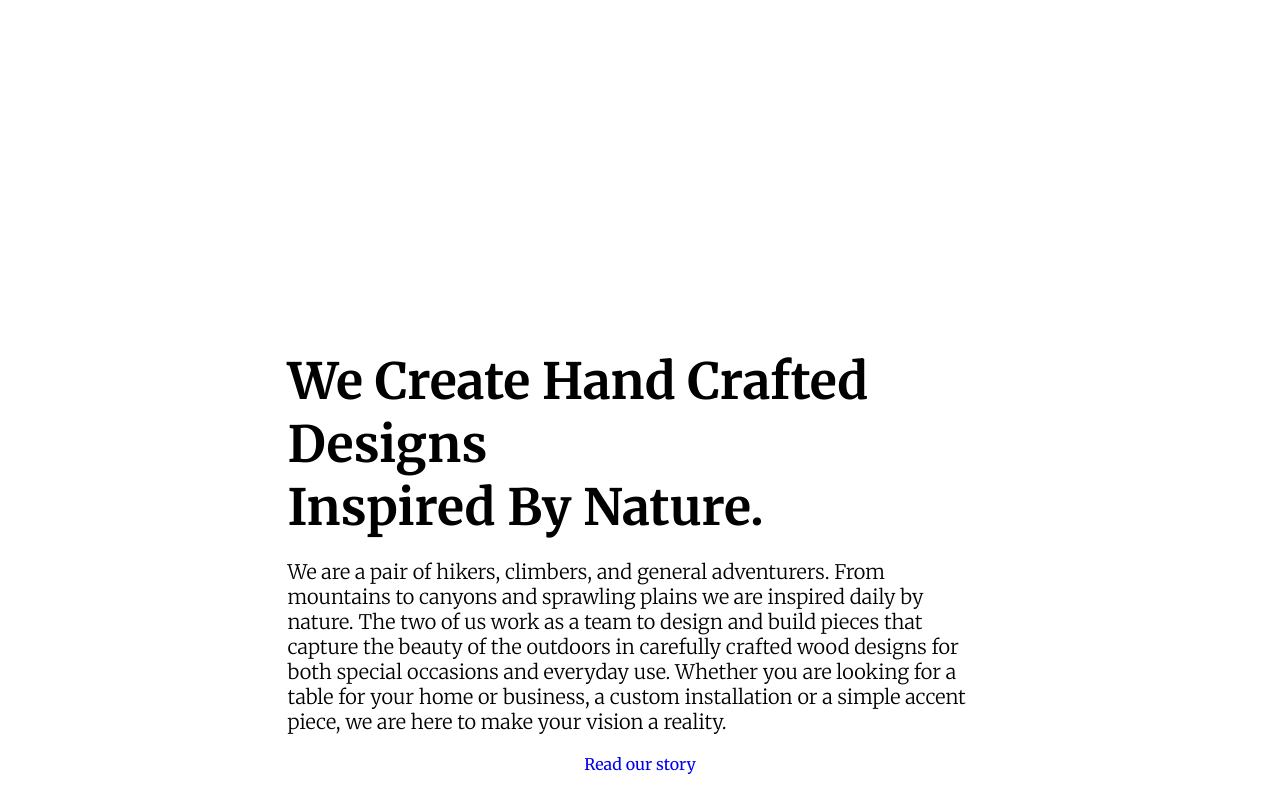
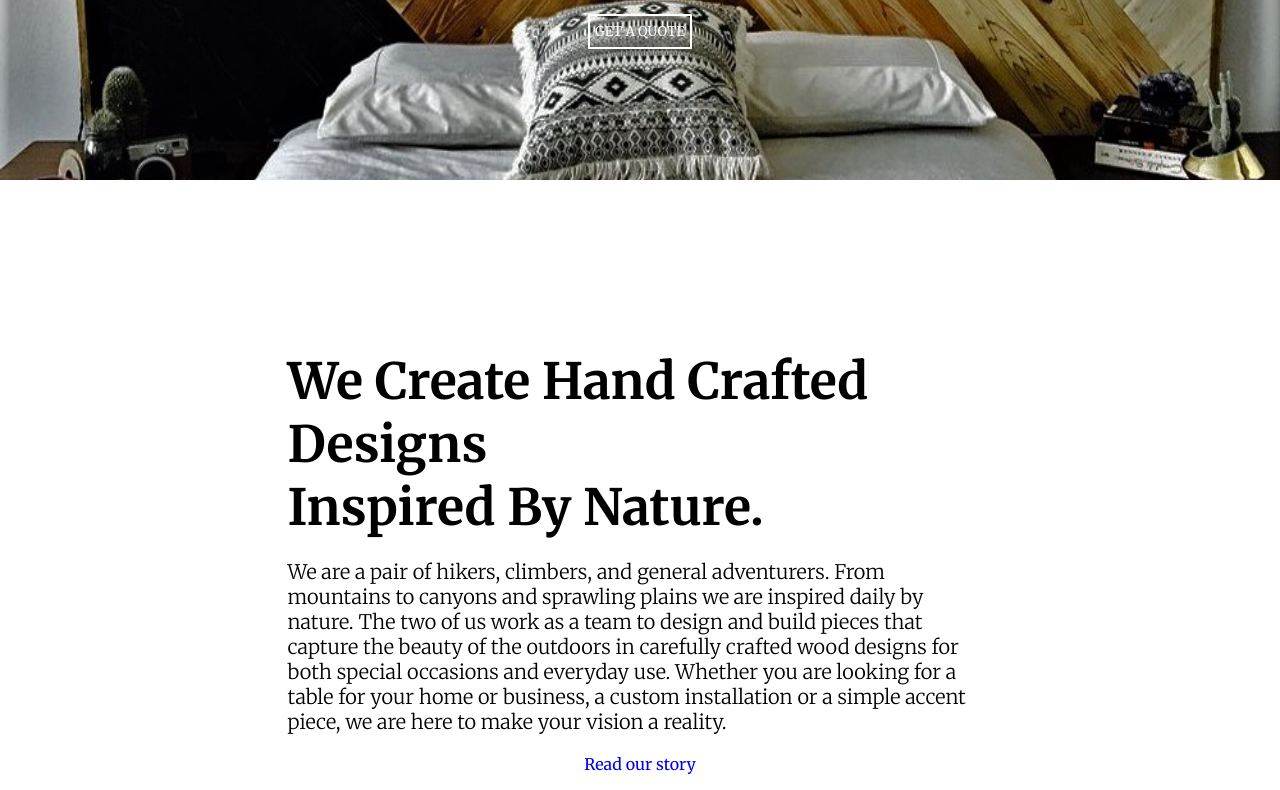
Before and after one commit to tahawkins21/taylorahawkins, a plain HTML site: page index.html in a window 1280 px wide. Shown: the part 450-1240 px from the top of the page. Drawn offline with Linux system fonts and the light colour scheme.

Commit message:
Update style.css

```diff
--- a/style.css
+++ b/style.css
@@ -36,7 +36,7 @@ body {
   text-align: center;
   height: 100%;
   width: 100%;
-  background-image: url("headboard_portrait3.");
+  background-image: url("headboard_portrait3.jpg");
 }
 
 nav {
```
